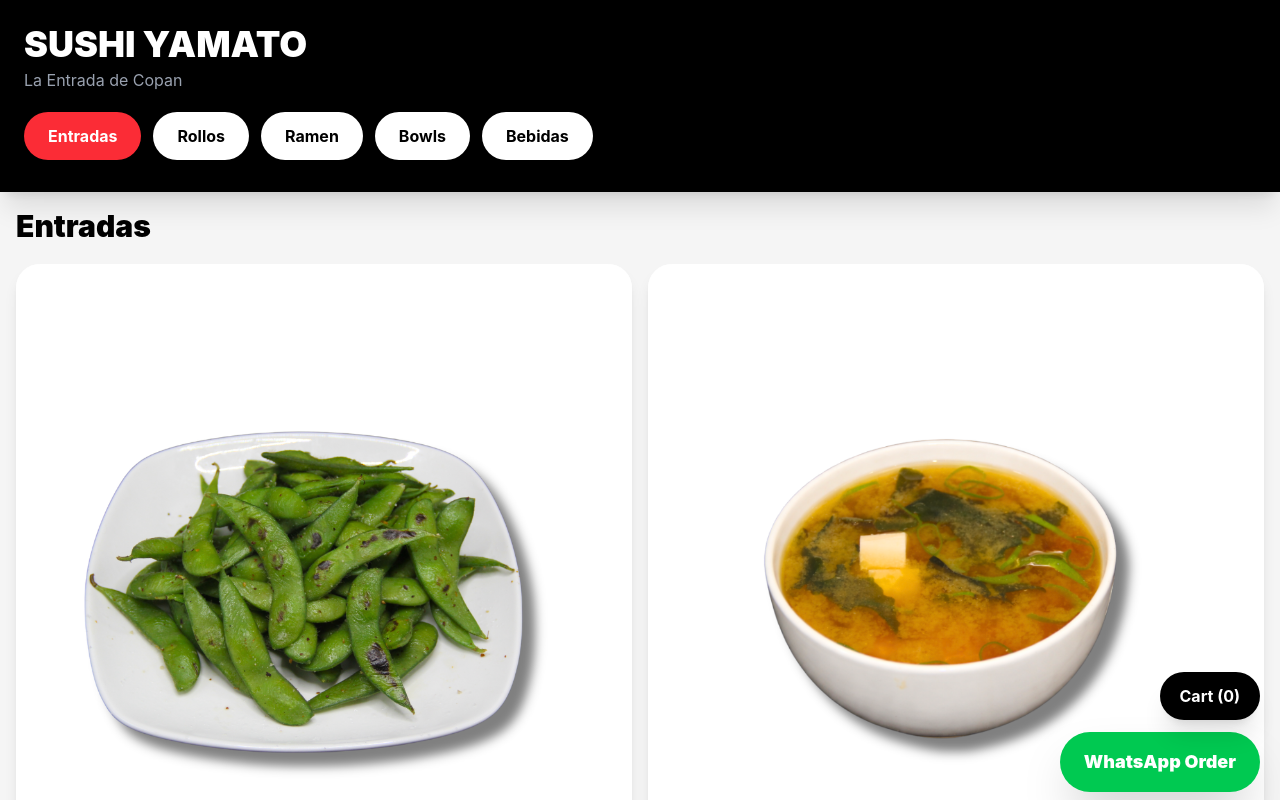
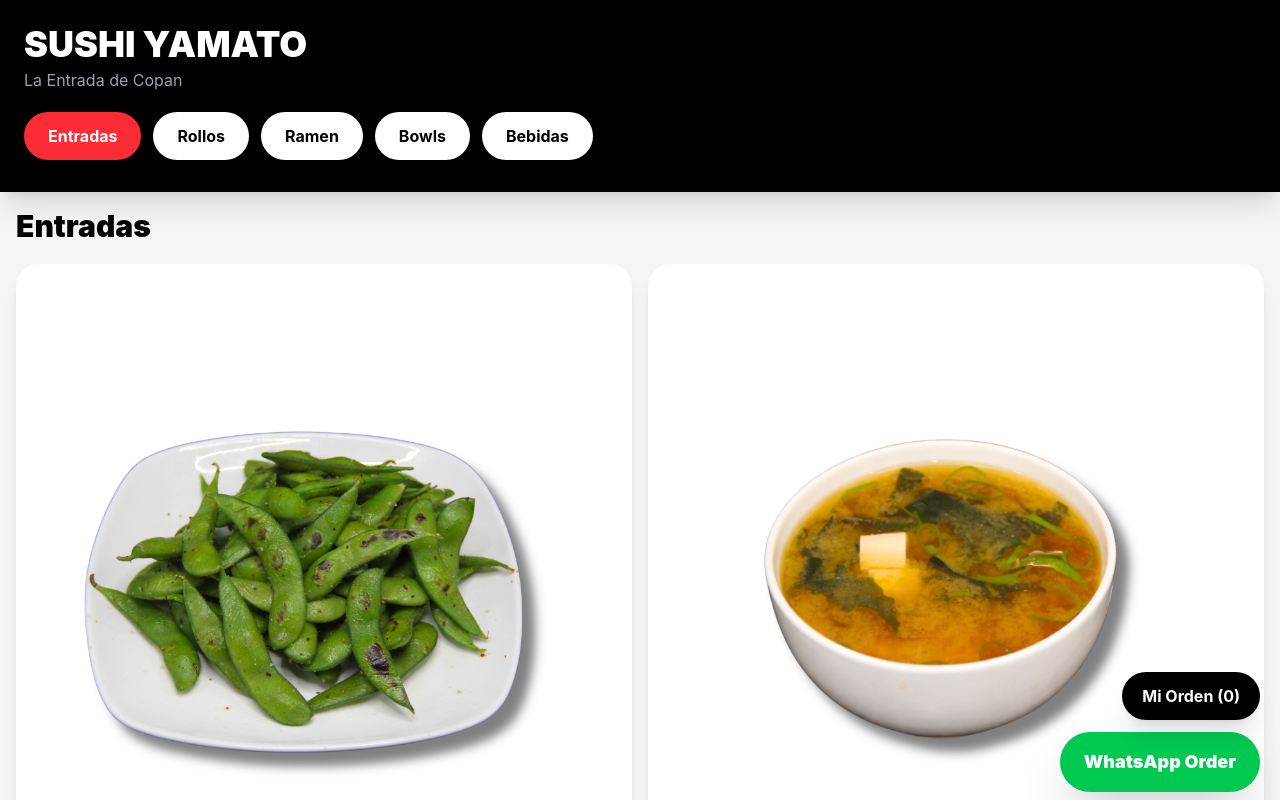
Before and after one commit to jackma0625/yamato-menu, a React (Vite) app: page / in a window 1280 px wide. Shown: the top 800 px of the page. Built offline with nearby package versions, Linux system fonts and the light colour scheme.

Commit message:
mi pedido

```diff
--- a/src/App.jsx
+++ b/src/App.jsx
@@ -183,7 +183,7 @@ export default function App() {
     font-bold
   "
 >
-  Cart ({cart.length})
+  Mi Orden ({cart.length})
 </button>
 
       <button
```
